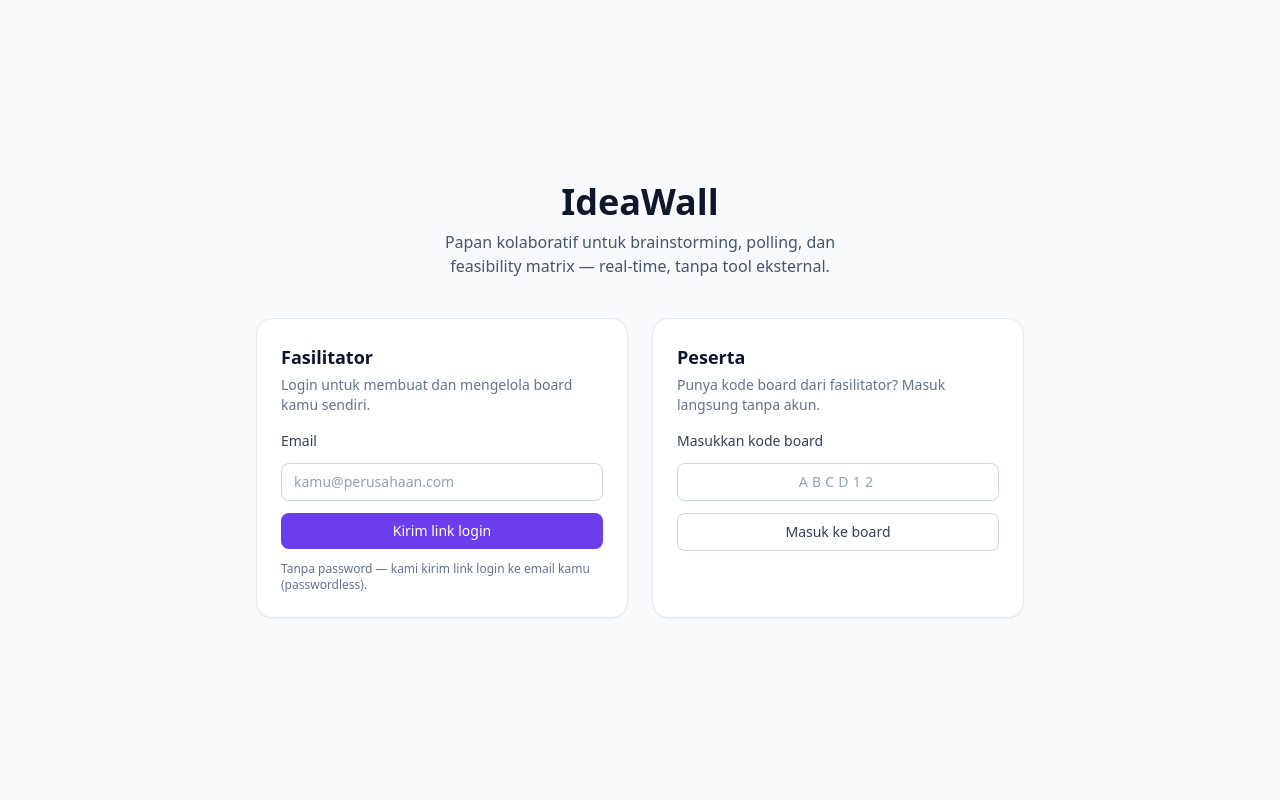
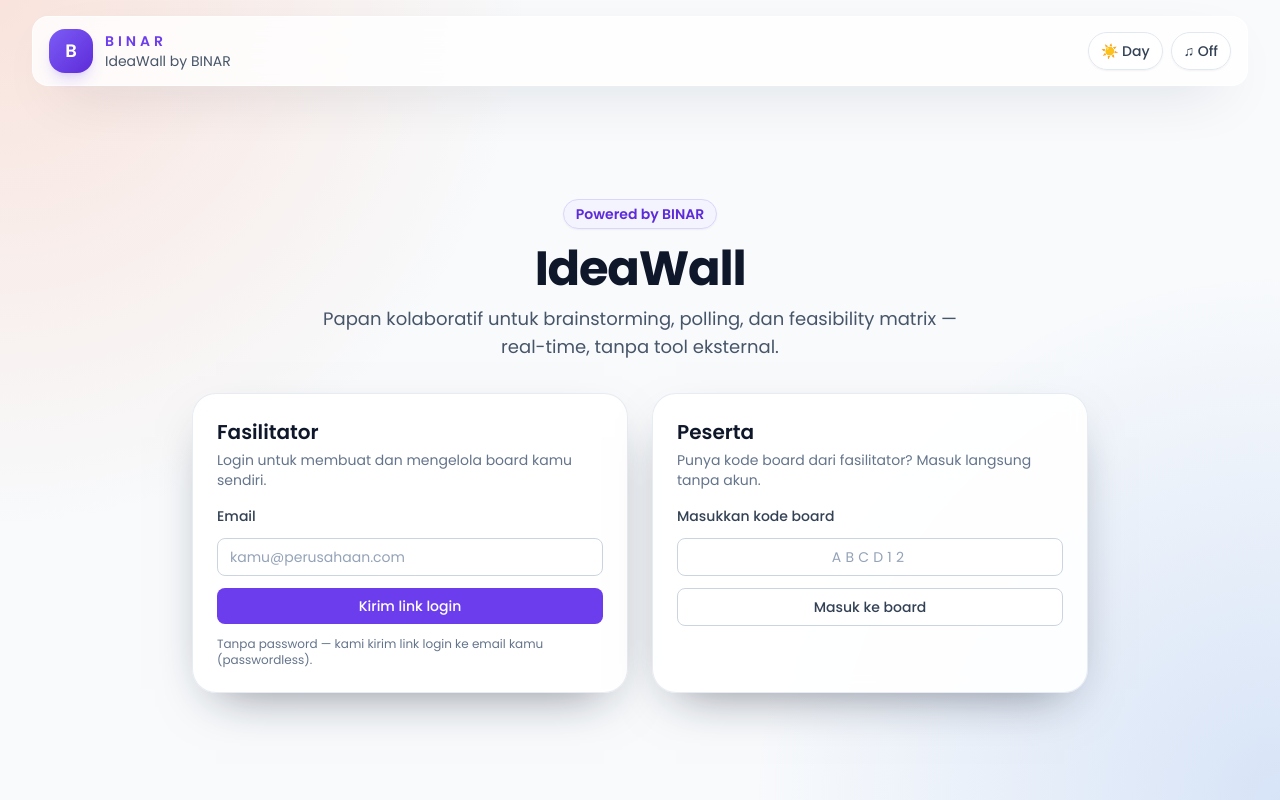
Before and after one commit to binarlearning2/ideawall-3, a Next.js app: page / in a window 1280 px wide. Built offline with nearby package versions, Linux system fonts and the light colour scheme; no server answers.

Commit message:
Refresh landing experience with BINAR branding

```diff
--- a/app/globals.css
+++ b/app/globals.css
@@ -2,7 +2,21 @@
 @tailwind components;
 @tailwind utilities;
 
+:root {
+  color-scheme: light;
+  --font-poppins: "Poppins", sans-serif;
+}
+
 html,
 body {
   height: 100%;
+  font-family: var(--font-poppins);
 }
+
+html.dark {
+  color-scheme: dark;
+}
+
+body {
+  transition: background-color 0.3s ease, color 0.3s ease;
+}
--- a/app/layout.tsx
+++ b/app/layout.tsx
@@ -1,5 +1,13 @@
 import type { Metadata } from "next";
+import { Poppins } from "next/font/google";
 import "./globals.css";
+import { BrandShell } from "@/components/BrandShell";
+
+const poppins = Poppins({
+  subsets: ["latin"],
+  weight: ["400", "500", "600", "700"],
+  variable: "--font-poppins",
+});
 
 export const metadata: Metadata = {
   title: "IdeaWall — Brainstorming, Polling & Feasibility Matrix",
@@ -9,8 +17,10 @@
 
 export default function RootLayout({ children }: { children: React.ReactNode }) {
   return (
-    <html lang="id">
-      <body className="min-h-screen bg-slate-50 text-slate-900 antialiased">{children}</body>
+    <html lang="id" suppressHydrationWarning className={poppins.variable}>
+      <body className="min-h-screen bg-slate-50 text-slate-900 antialiased transition-colors duration-300 dark:bg-slate-950 dark:text-slate-100">
+        <BrandShell>{children}</BrandShell>
+      </body>
     </html>
   );
 }
--- a/app/page.tsx
+++ b/app/page.tsx
@@ -14,27 +14,32 @@
   }
 
   return (
-    <main className="mx-auto flex min-h-screen max-w-5xl flex-col items-center justify-center gap-10 px-6 py-12">
-      <div className="text-center">
-        <h1 className="text-3xl font-bold text-slate-900 sm:text-4xl">IdeaWall</h1>
-        <p className="mt-2 max-w-md text-slate-600">
+    <main className="flex min-h-[calc(100vh-8rem)] flex-col items-center justify-center gap-8 px-2 py-8 sm:px-6 lg:px-8">
+      <div className="max-w-3xl text-center">
+        <div className="mb-4 inline-flex items-center rounded-full border border-brand-200 bg-brand-50/80 px-3 py-1 text-sm font-semibold text-brand-700 shadow-sm dark:border-brand-800/70 dark:bg-brand-950/40 dark:text-brand-200">
+          Powered by BINAR
+        </div>
+        <h1 className="text-4xl font-bold tracking-tight text-slate-900 sm:text-5xl dark:text-slate-50">
+          IdeaWall
+        </h1>
+        <p className="mx-auto mt-3 max-w-2xl text-base text-slate-600 sm:text-lg dark:text-slate-300">
           Papan kolaboratif untuk brainstorming, polling, dan feasibility matrix —
           real-time, tanpa tool eksternal.
         </p>
       </div>
 
-      <div className="grid w-full max-w-3xl gap-6 sm:grid-cols-2">
-        <div className="rounded-2xl border border-slate-200 bg-white p-6 shadow-sm">
-          <h2 className="mb-1 text-lg font-semibold text-slate-900">Fasilitator</h2>
-          <p className="mb-4 text-sm text-slate-500">
+      <div className="grid w-full max-w-4xl gap-6 lg:grid-cols-2">
+        <div className="rounded-3xl border border-slate-200/80 bg-white/90 p-6 shadow-[0_20px_50px_-24px_rgba(15,23,42,0.55)] backdrop-blur dark:border-slate-700/80 dark:bg-slate-900/80">
+          <h2 className="mb-1 text-xl font-semibold text-slate-900 dark:text-slate-100">Fasilitator</h2>
+          <p className="mb-4 text-sm text-slate-500 dark:text-slate-400">
             Login untuk membuat dan mengelola board kamu sendiri.
           </p>
           <LoginForm />
         </div>
 
-        <div className="rounded-2xl border border-slate-200 bg-white p-6 shadow-sm">
-          <h2 className="mb-1 text-lg font-semibold text-slate-900">Peserta</h2>
-          <p className="mb-4 text-sm text-slate-500">
+        <div className="rounded-3xl border border-slate-200/80 bg-white/90 p-6 shadow-[0_20px_50px_-24px_rgba(15,23,42,0.55)] backdrop-blur dark:border-slate-700/80 dark:bg-slate-900/80">
+          <h2 className="mb-1 text-xl font-semibold text-slate-900 dark:text-slate-100">Peserta</h2>
+          <p className="mb-4 text-sm text-slate-500 dark:text-slate-400">
             Punya kode board dari fasilitator? Masuk langsung tanpa akun.
           </p>
           <JoinCodeForm />
--- /dev/null
+++ b/components/BrandShell.tsx
@@ -0,0 +1,78 @@
+"use client";
+
+import Link from "next/link";
+import { useEffect, useState } from "react";
+
+const musicEmbedUrl =
+  "https://www.youtube.com/embed/Um42Na9sfOI?autoplay=1&mute=1&loop=1&playlist=Um42Na9sfOI&controls=0&showinfo=0&rel=0";
+
+export function BrandShell({ children }: { children: React.ReactNode }) {
+  const [theme, setTheme] = useState<"light" | "dark">("light");
+  const [musicEnabled, setMusicEnabled] = useState(false);
+  const [mounted, setMounted] = useState(false);
+
+  useEffect(() => {
+    const savedTheme = window.localStorage.getItem("ideawall-theme") as "light" | "dark" | null;
+    const systemPrefersDark = window.matchMedia("(prefers-color-scheme: dark)").matches;
+    const initialTheme = savedTheme ?? (systemPrefersDark ? "dark" : "light");
+    setTheme(initialTheme);
+    setMounted(true);
+  }, []);
+
+  useEffect(() => {
+    if (!mounted) return;
+
+    document.documentElement.setAttribute("data-theme", theme);
+    document.documentElement.classList.toggle("dark", theme === "dark");
+    window.localStorage.setItem("ideawall-theme", theme);
+  }, [mounted, theme]);
+
+  return (
+    <div className="min-h-screen bg-[radial-gradient(circle_at_top_left,_rgba(255,107,53,0.16),_transparent_35%),radial-gradient(circle_at_bottom_right,_rgba(15,91,216,0.14),_transparent_35%)] transition-colors duration-300">
+      <div className="mx-auto flex min-h-screen max-w-7xl flex-col px-4 py-4 sm:px-6 lg:px-8">
+        <header className="mb-6 flex flex-wrap items-center justify-between gap-3 rounded-2xl border border-white/70 bg-white/80 px-4 py-3 shadow-[0_20px_60px_-30px_rgba(15,23,42,0.45)] backdrop-blur-xl dark:border-slate-800/80 dark:bg-slate-900/80">
+          <Link href="/" className="flex items-center gap-3">
+            <div className="flex h-11 w-11 items-center justify-center rounded-2xl bg-gradient-to-br from-brand-500 to-brand-700 shadow-lg shadow-brand-500/20">
+              <span className="text-lg font-semibold text-white">B</span>
+            </div>
+            <div>
+              <p className="text-sm font-semibold uppercase tracking-[0.28em] text-brand-600 dark:text-brand-300">
+                BINAR
+              </p>
+              <p className="text-sm text-slate-600 dark:text-slate-300">IdeaWall by BINAR</p>
+            </div>
+          </Link>
+
+          <div className="flex items-center gap-2">
+            <button
+              type="button"
+              onClick={() => setTheme((current) => (current === "light" ? "dark" : "light"))}
+              aria-label="Toggle day/night theme"
+              className="rounded-full border border-slate-200 bg-white/80 px-3 py-2 text-sm font-medium text-slate-700 shadow-sm transition hover:-translate-y-0.5 hover:bg-brand-50 dark:border-slate-700 dark:bg-slate-800 dark:text-slate-100 dark:hover:bg-slate-700"
+            >
+              {theme === "light" ? "☀️ Day" : "🌙 Night"}
+            </button>
+            <button
+              type="button"
+              onClick={() => setMusicEnabled((current) => !current)}
+              aria-label="Toggle background music"
+              className="rounded-full border border-slate-200 bg-white/80 px-3 py-2 text-sm font-medium text-slate-700 shadow-sm transition hover:-translate-y-0.5 hover:bg-brand-50 dark:border-slate-700 dark:bg-slate-800 dark:text-slate-100 dark:hover:bg-slate-700"
+            >
+              {musicEnabled ? "♫ On" : "♫ Off"}
+            </button>
+          </div>
+        </header>
+
+        <div className="flex-1">
+          <iframe
+            title="Background music"
+            className="pointer-events-none absolute left-0 top-0 h-0 w-0 opacity-0"
+            src={musicEnabled ? musicEmbedUrl : undefined}
+            allow="autoplay"
+          />
+          {children}
+        </div>
+      </div>
+    </div>
+  );
+}
```
